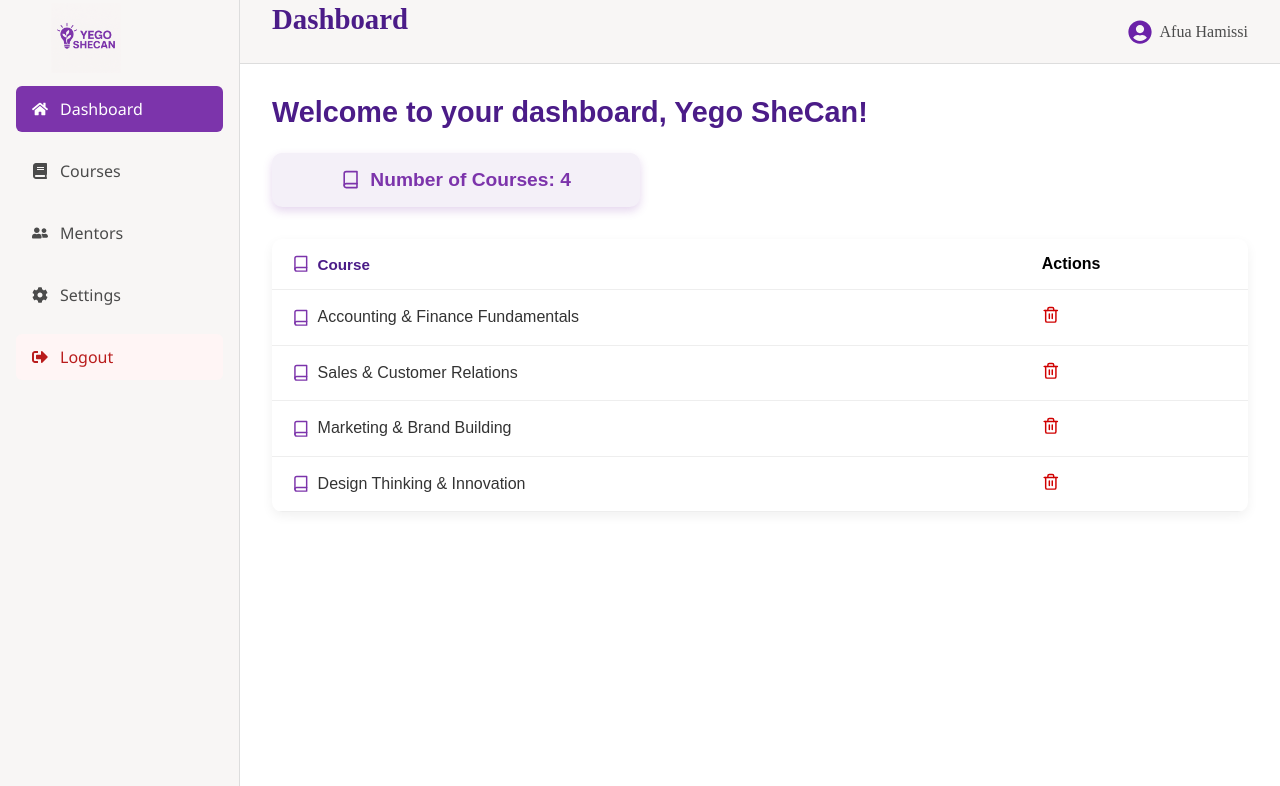
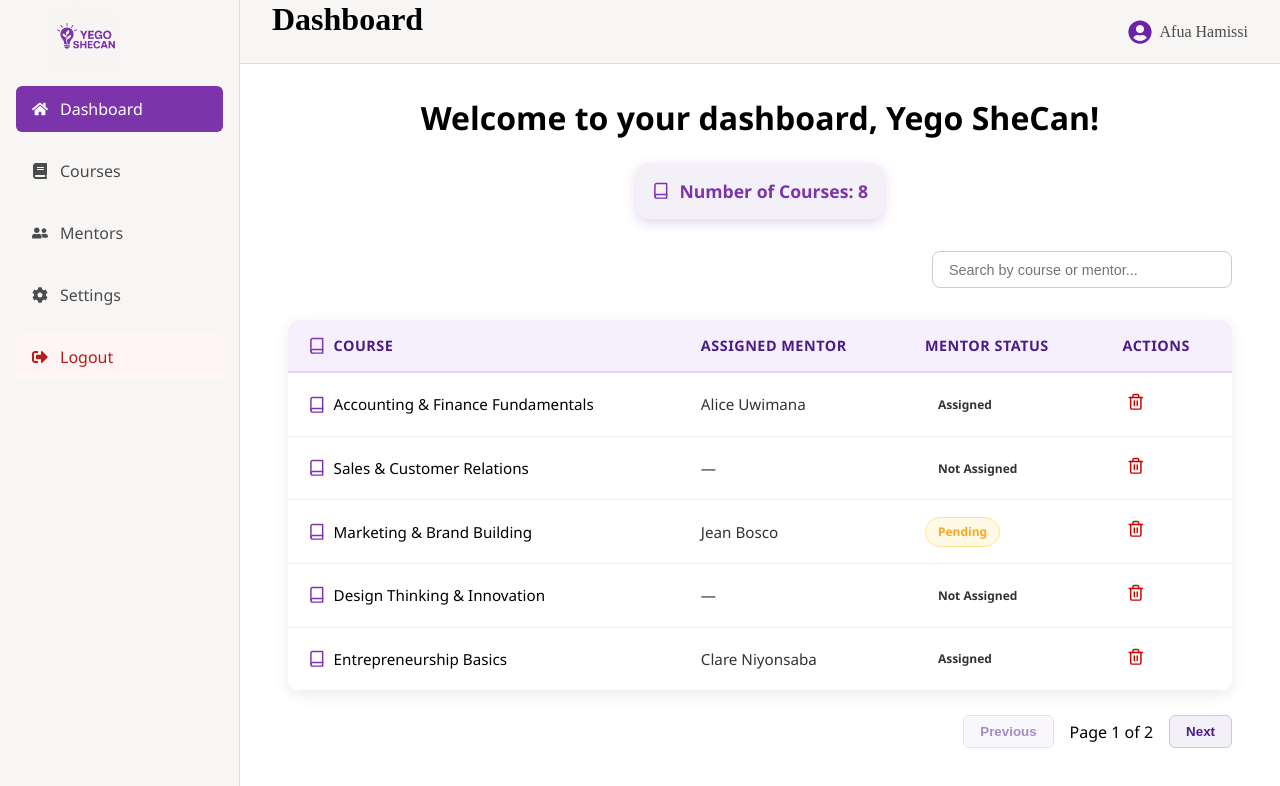
Before and after one commit to Ardinenukuri/Yego-She-can, a Next.js app in the folder Website/frontend/: page /dashboard in a window 1280 px wide. Shown: the top 786 px of the page. Built offline with nearby package versions, Linux system fonts and the light colour scheme; no server answers.

Commit message:
adding new features to program manager dashboard

```diff
--- a/Website/frontend/src/app/dashboard/dashboard.css
+++ b/Website/frontend/src/app/dashboard/dashboard.css
@@ -1,70 +1,91 @@
 .dashboard-container {
-  padding: 0rem;
+  padding: 0 1rem;
   max-width: 1200px;
   margin: 0 auto;
-  font-family: sans-serif;
+  font-family: 'Segoe UI', sans-serif;
 }
 
 .dashboard-title {
-  color: #4b1c88;
-  font-size: 1.8rem;
+  color: black;
+  font-size: 2rem;
   margin-bottom: 1.5rem;
-  font-weight: 600;
+  font-weight: 700;
+  text-align: center;
 }
 
 .course-count-card {
   background-color: #f4f0f8;
   color: #7c34ab;
-  padding: 1rem 1rem;
-  border-radius: 10px;
-  box-shadow: 0 4px 10px rgba(124, 52, 171, 0.2);
-  font-size: 1.2rem;
+  padding: 1rem;
+  border-radius: 12px;
+  box-shadow: 0 4px 12px rgba(124, 52, 171, 0.2);
+  font-size: 1.1rem;
   font-weight: 600;
   text-align: center;
   display: flex;
   align-items: center;
   justify-content: center;
   gap: 10px;
-  margin-bottom: 2rem;
-  width: 23rem;
+  margin: 0 auto 2rem;
+  width: fit-content;
 }
+
 .course-table {
   width: 100%;
-  border-collapse: collapse;
+  border-collapse: separate;
+  border-spacing: 0;
   margin-top: 2rem;
   background-color: #fff;
-  border-radius: 10px;
+  border-radius: 12px;
   overflow: hidden;
-  box-shadow: 0 4px 12px rgba(0, 0, 0, 0.06);
+  box-shadow: 0 4px 16px rgba(0, 0, 0, 0.08);
 }
 
-.course-table th,
+.course-table thead {
+  background-color: #f6effd;
+}
+
+.course-table th {
+  padding: 1rem 1.25rem;
+  font-weight: 700;
+  color:#4b1c88;
+  text-align: left;
+  border-bottom: 2px solid #e4d7f5;
+  font-size: 0.9rem;
+  text-transform: uppercase;
+  letter-spacing: 0.5px;
+}
+
 .course-table td {
   padding: 1rem 1.25rem;
   border-bottom: 1px solid #eee;
-  text-align: left;
+  vertical-align: middle;
+  font-size: 0.95rem;
+  color: #333;
+}
+
+.course-table tr:hover {
+  background-color: #f9f3fd;
+  transition: background-color 0.2s ease;
 }
 
 .table-header {
   display: flex;
   align-items: center;
   gap: 0.5rem;
-  color: #4b1c88;
-  font-weight: 600;
-  font-size: 0.95rem;
+}
+
+.table-icon {
+  font-size: 1.1rem;
+  color: #7c34ab;
 }
 
 .course-name {
   display: flex;
   align-items: center;
   gap: 0.5rem;
-  color: #333;
   font-weight: 500;
-}
-
-.table-icon {
-  font-size: 1.1rem;
-  color: #7c34ab;
+  color: black;
 }
 
 .course-actions {
@@ -77,7 +98,12 @@
   border: none;
   cursor: pointer;
   font-size: 1.1rem;
-  transition: color 0.2s ease;
+  padding: 0.25rem;
+  transition: transform 0.15s ease, color 0.15s ease;
+}
+
+.action-icon:hover {
+  transform: scale(1.1);
 }
 
 .edit-icon {
@@ -96,6 +122,178 @@
   color: #a10000;
 }
 
-.course-table tr:hover {
-  background-color: #f9f3fd;
+/* Modern mentor status badges */
+.mentor-status {
+  padding: 0.35rem 0.75rem;
+  border-radius: 20px;
+  font-size: 0.75rem;
+  font-weight: 600;
+  display: inline-block;
+  text-transform: capitalize;
+  border: 1px solid transparent;
 }
+
+.mentor-status.Active{
+  background-color: #e9f9ee;
+  color: #219653;
+  border-color: #b4e2c1;
+}
+
+.mentor-status.Inactive {
+  background-color: #fff3f3;
+  color: #c62828;
+  border-color: #f5c6c6;
+}
+
+.mentor-status.pending {
+  background-color: #fff9e6;
+  color: #f9a825;
+  border-color: #ffe58f;
+}
+
+/* Responsive improvements */
+@media (max-width: 768px) {
+  .dashboard-title {
+    font-size: 1.6rem;
+  }
+
+  .course-count-card {
+    width: 100%;
+    font-size: 1rem;
+    padding: 1rem;
+  }
+
+  .course-table th,
+  .course-table td {
+    padding: 0.75rem 1rem;
+  }
+
+  .course-name span {
+    font-size: 0.9rem;
+  }
+
+  .mentor-status {
+    font-size: 0.7rem;
+    padding: 0.3rem 0.6rem;
+  }
+}
+
+/* Search and Controls */
+.dashboard-controls {
+  display: flex;
+  justify-content: flex-end;
+  margin-bottom: 1rem;
+}
+
+.search-input {
+  padding: 0.6rem 1rem;
+  border: 1px solid #ccc;
+  border-radius: 8px;
+  font-size: 0.9rem;
+  width: 300px;
+  transition: border 0.2s ease;
+}
+
+.search-input:focus {
+  outline: none;
+  border-color: #7c34ab;
+}
+
+/* Pagination styles */
+.pagination {
+  display: flex;
+  justify-content: flex-end;
+  align-items: center;
+  gap: 1rem;
+  margin-top: 1.5rem;
+}
+
+.pagination button {
+  padding: 0.5rem 1rem;
+  background-color: #f4f0f8;
+  color: #4b1c88;
+  border: 1px solid #d3c3e5;
+  border-radius: 6px;
+  font-weight: 600;
+  cursor: pointer;
+  transition: all 0.2s ease;
+}
+
+.pagination button:hover {
+  background-color: #e6d7f7;
+}
+
+.pagination button:disabled {
+  cursor: not-allowed;
+  opacity: 0.5;
+}
+
+/* Modal styles */
+.modal-overlay {
+  position: fixed;
+  top: 0;
+  left: 0;
+  width: 100%;
+  height: 100%;
+  background: rgba(34, 34, 34, 0.5);
+  display: flex;
+  justify-content: center;
+  align-items: center;
+  z-index: 1000;
+}
+
+.modal {
+  background: white;
+  padding: 2rem;
+  border-radius: 12px;
+  width: 90%;
+  max-width: 400px;
+  text-align: center;
+  box-shadow: 0 4px 18px rgba(0, 0, 0, 0.15);
+  animation: fadeIn 0.2s ease-in-out;
+}
+
+.modal h2 {
+  color: #4b1c88;
+  margin-bottom: 1rem;
+}
+
+.modal-actions {
+  margin-top: 1.5rem;
+  display: flex;
+  justify-content: center;
+  gap: 1rem;
+}
+
+.modal-button {
+  padding: 0.6rem 1.2rem;
+  border-radius: 6px;
+  font-weight: 600;
+  font-size: 0.9rem;
+  cursor: pointer;
+  border: none;
+  transition: background 0.2s ease;
+}
+
+.modal-button.cancel {
+  background: #f0f0f0;
+  color: #555;
+}
+
+.modal-button.cancel:hover {
+  background: #e0e0e0;
+}
+
+.modal-button.confirm {
+  background: #d00000;
+  color: white;
+}
+
+.modal-button.confirm:hover {
+  background: #a10000;
+}
+
+@keyframes fadeIn {
+  from { opacity: 0; transform: scale(0.95); }
+  to { opacity: 1; transform: scale(1); }
+}
--- a/Website/frontend/src/app/dashboard/page.tsx
+++ b/Website/frontend/src/app/dashboard/page.tsx
@@ -1,39 +1,116 @@
 'use client'
 
-import React from 'react'
-import { FiBook, FiEdit2, FiTrash2 } from 'react-icons/fi'
+import React, {  useState, useMemo  } from 'react'
+import { FiBook, FiTrash2 } from 'react-icons/fi'
 import './dashboard.css'
-const mockCourses = [
-  { id: 1, title: 'Accounting & Finance Fundamentals' },
-  { id: 2, title: 'Sales & Customer Relations' },
-  { id: 3, title: 'Marketing & Brand Building' },
-  { id: 4, title: 'Design Thinking & Innovation' },
+
+const initialCourses = [
+  {
+    id: 1,
+    title: 'Accounting & Finance Fundamentals',
+    mentorName: 'Alice Uwimana',
+    mentorStatus: 'Active',
+  },
+  {
+    id: 2,
+    title: 'Sales & Customer Relations',
+    mentorName: '',
+    mentorStatus: 'Inactive',
+  },
+  {
+    id: 3,
+    title: 'Marketing & Brand Building',
+    mentorName: 'Jean Bosco',
+    mentorStatus: 'pending',
+  },
+  {
+    id: 4,
+    title: 'Design Thinking & Innovation',
+    mentorName: '',
+    mentorStatus: 'Inactive',
+  },
 ]
 
 export default function DashboardHome() {
+  const initialCourses = [
+    { id: 1, title: 'Accounting & Finance Fundamentals', mentorName: 'Alice Uwimana', mentorStatus: 'assigned' },
+    { id: 2, title: 'Sales & Customer Relations', mentorName: '', mentorStatus: 'not-assigned' },
+    { id: 3, title: 'Marketing & Brand Building', mentorName: 'Jean Bosco', mentorStatus: 'pending' },
+    { id: 4, title: 'Design Thinking & Innovation', mentorName: '', mentorStatus: 'not-assigned' },
+    { id: 5, title: 'Entrepreneurship Basics', mentorName: 'Clare Niyonsaba', mentorStatus: 'assigned' },
+    { id: 6, title: 'Team Leadership', mentorName: 'Jean Bosco', mentorStatus: 'assigned' },
+    { id: 7, title: 'Time Management', mentorName: '', mentorStatus: 'not-assigned' },
+    { id: 8, title: 'Digital Marketing', mentorName: 'Alice Uwimana', mentorStatus: 'pending' },
+  ]
+
+  const [courses, setCourses] = useState(initialCourses)
+  const [searchTerm, setSearchTerm] = useState('')
+  const [currentPage, setCurrentPage] = useState(1)
+  const [courseToDelete, setCourseToDelete] = useState<number | null>(null)
+
+  const itemsPerPage = 5
+
+  const filteredCourses = useMemo(() => {
+    return courses.filter((course) =>
+      course.title.toLowerCase().includes(searchTerm.toLowerCase()) ||
+      course.mentorName.toLowerCase().includes(searchTerm.toLowerCase())
+    )
+  }, [courses, searchTerm])
+
+  const totalPages = Math.ceil(filteredCourses.length / itemsPerPage)
+  const paginatedCourses = filteredCourses.slice((currentPage - 1) * itemsPerPage, currentPage * itemsPerPage)
+
+  const confirmDelete = (id: number) => {
+    setCourseToDelete(id)
+  }
+
+  const handleConfirmDelete = () => {
+    if (courseToDelete !== null) {
+      const updated = courses.filter(course => course.id !== courseToDelete)
+      setCourses(updated)
+      setCourseToDelete(null)
+    }
+  }
+
+  const handleCancelDelete = () => {
+    setCourseToDelete(null)
+  }
+
   return (
     <div className="dashboard-container">
       <h1 className="dashboard-title">Welcome to your dashboard, Yego SheCan!</h1>
 
       <div className="course-count-card">
         <FiBook className="card-icon" />
-        <span>Number of Courses: {mockCourses.length}</span>
+        <span>Number of Courses: {courses.length}</span>
+      </div>
+
+      <div className="dashboard-controls">
+        <input
+          type="text"
+          placeholder="Search by course or mentor..."
+          className="search-input"
+          value={searchTerm}
+          onChange={(e) => setSearchTerm(e.target.value)}
+        />
       </div>
 
       <table className="course-table">
         <thead>
           <tr>
-      <th scope="col">
+            <th>
               <div className="table-header">
                 <FiBook className="table-icon" />
                 <span>Course</span>
               </div>
             </th>
-      <th scope="col">Actions</th>
+            <th><span className="table-header">Assigned Mentor</span></th>
+            <th><span className="table-header">Mentor Status</span></th>
+            <th>Actions</th>
           </tr>
         </thead>
         <tbody>
-    {mockCourses.map((course) => (
+          {paginatedCourses.map((course) => (
             <tr key={course.id}>
               <td>
                 <div className="course-name">
@@ -41,12 +118,19 @@ export default function DashboardHome() {
                   <span>{course.title}</span>
                 </div>
               </td>
+              <td>{course.mentorName || '—'}</td>
+              <td>
+                <span className={`mentor-status ${course.mentorStatus}`}>
+                  {course.mentorStatus.replace('-', ' ')}
+                </span>
+              </td>
               <td>
                 <div className="course-actions">
-            {/* <button className="action-icon edit-icon" title="Edit">
-              <FiEdit2 />
-            </button> */}
-            <button className="action-icon delete-icon" title="Delete">
+                  <button
+                    className="action-icon delete-icon"
+                    title="Delete"
+                    onClick={() => confirmDelete(course.id)}
+                  >
                     <FiTrash2 />
                   </button>
                 </div>
@@ -56,6 +140,36 @@ export default function DashboardHome() {
         </tbody>
       </table>
 
+      {/* Pagination */}
+      <div className="pagination">
+        <button
+          onClick={() => setCurrentPage((p) => Math.max(p - 1, 1))}
+          disabled={currentPage === 1}
+        >
+          Previous
+        </button>
+        <span>Page {currentPage} of {totalPages}</span>
+        <button
+          onClick={() => setCurrentPage((p) => Math.min(p + 1, totalPages))}
+          disabled={currentPage === totalPages}
+        >
+          Next
+        </button>
+      </div>
+
+      {/* Modal */}
+      {courseToDelete !== null && (
+        <div className="modal-overlay">
+          <div className="modal">
+            <h2>Confirm Deletion</h2>
+            <p>Are you sure you want to delete this course?</p>
+            <div className="modal-actions">
+              <button className="modal-button cancel" onClick={handleCancelDelete}>Cancel</button>
+              <button className="modal-button confirm" onClick={handleConfirmDelete}>Yes, Delete</button>
+            </div>
+          </div>
+        </div>
+      )}
     </div>
   )
 }
```
Lines whose indentation alone changed are shown as unchanged.
